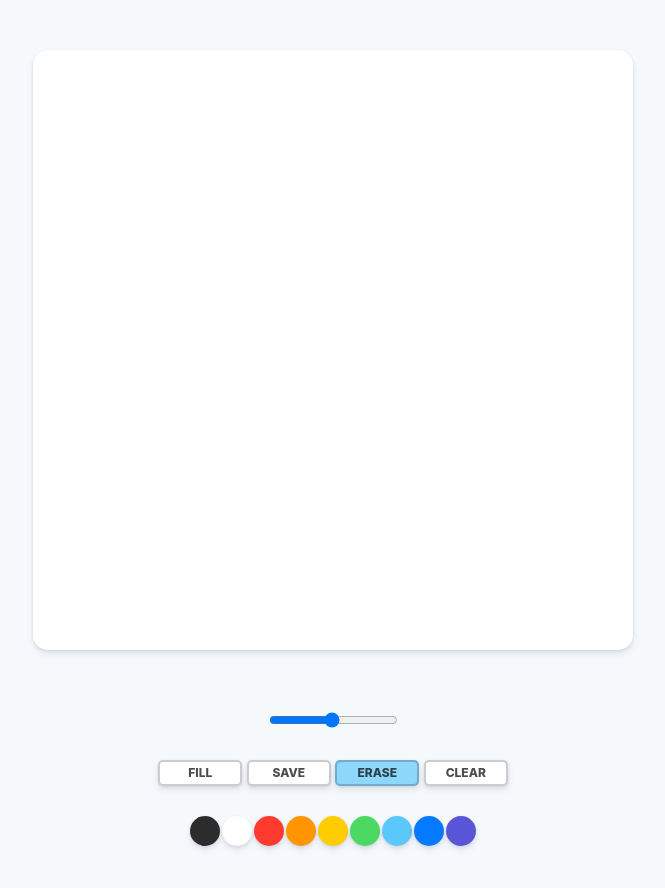
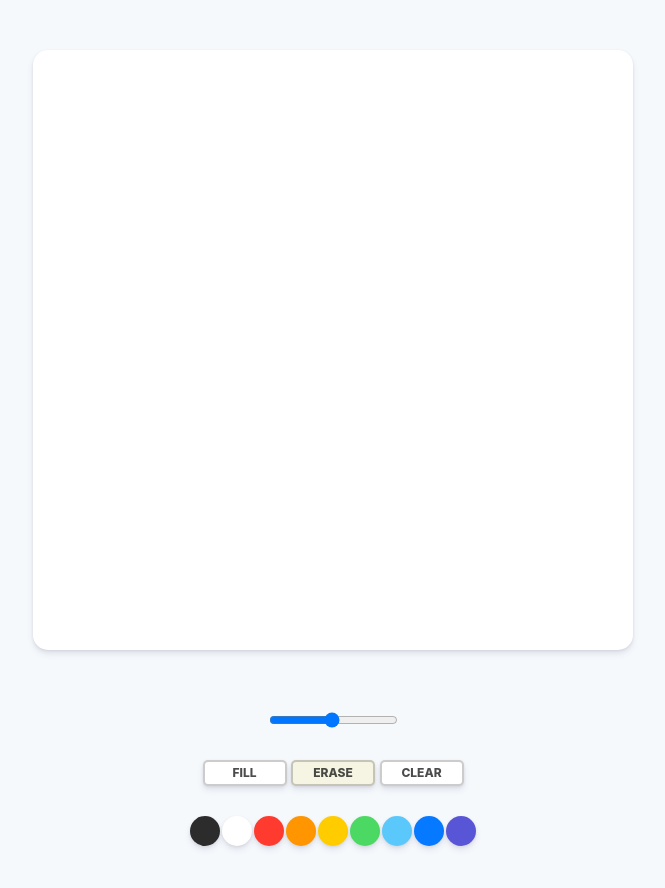
Before and after one commit to rlaclghks123/paintJs, a plain HTML site: page index.html in a window 1280 px wide. Both pictures are taken after a click on the button "ERASE". Shown: the whole page, without its empty margins (307-972 px from the left). Drawn offline with Linux system fonts and the light colour scheme.

Commit message:
채우기 버튼 색상변경

```diff
--- a/app.js
+++ b/app.js
@@ -8,7 +8,7 @@ const ctx = canvas.getContext("2d");
 
 const INITIAL_COLOR = "#2c2c2c";
 const CANVAS_SIZE = 600;
-const ONCOLOR = "#8DD7FA";
+const ONCOLOR = "#F6F5E4";
 
 
 let wiping = false;
@@ -99,7 +99,7 @@ function handleWipe() {
         ctx.fillStyle = "white";
         ctx.strokeStyle = "white";
         wiping = true;
-        wipe.style.backgroundColor = "#8DD7FA";
+        wipe.style.backgroundColor = ONCOLOR;
     }
 }
 
--- a/index.html
+++ b/index.html
@@ -17,7 +17,6 @@
         </div>
         <div class="controls__btns">
             <button id="jsMode">Fill</button>
-            <button id="jsSave">Save</button>
             <button id="jsWipe">Erase</button>
             <button id="jsClear">Clear</button>
         </div>
```
